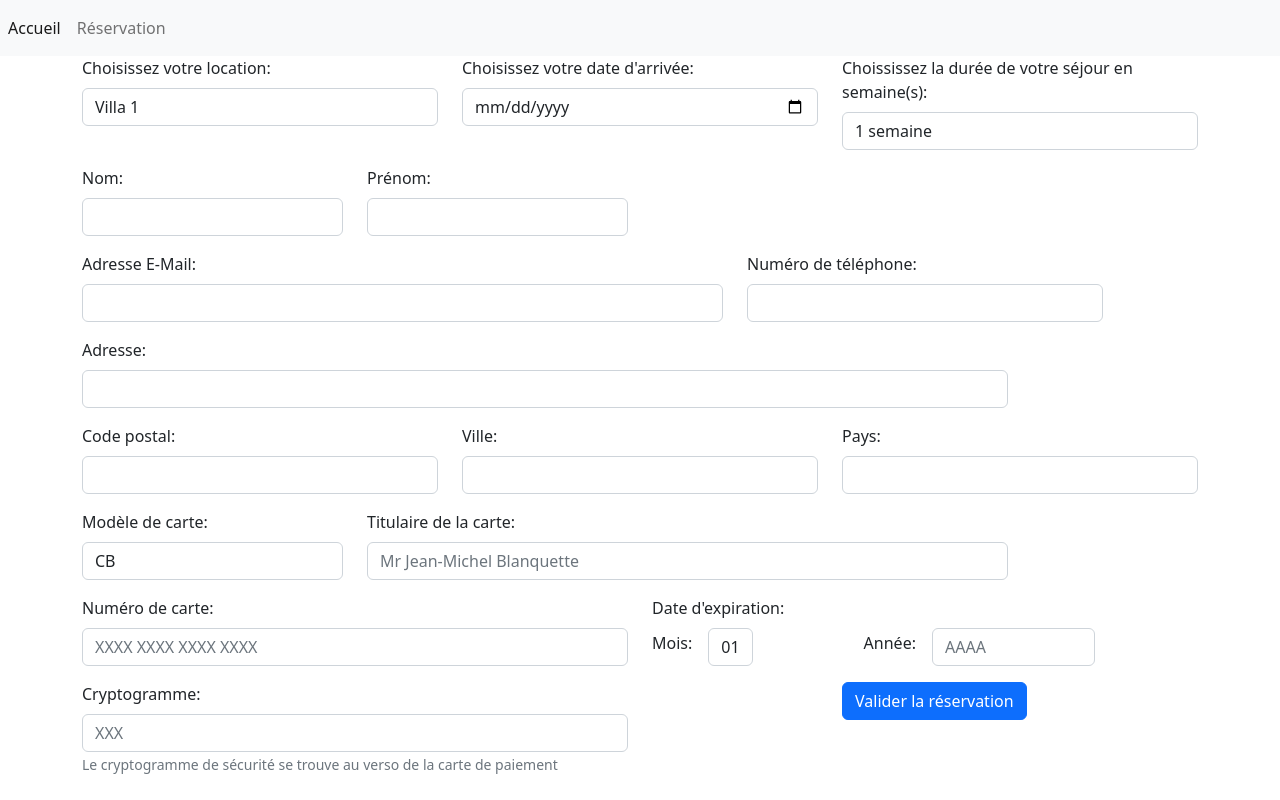
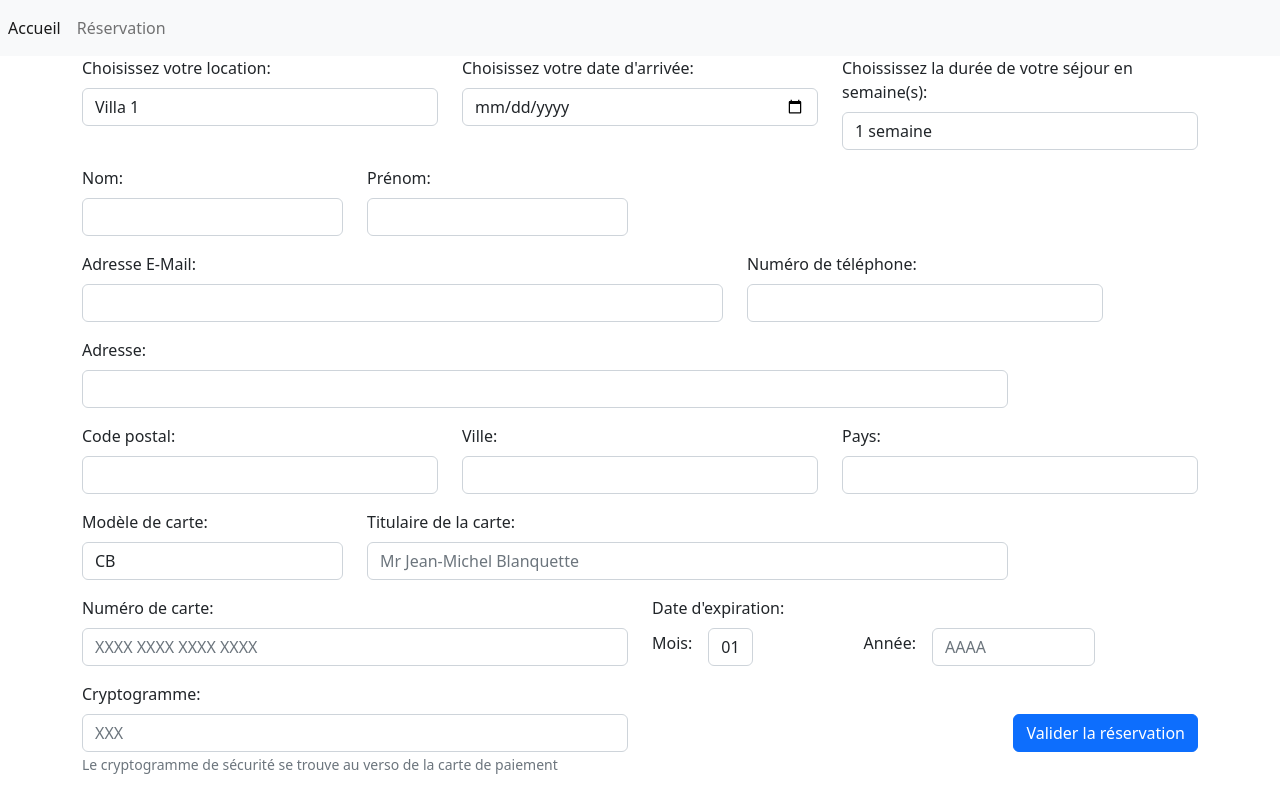
Before and after one commit to rbdeveloppement/projetLocation, a plain HTML site: page reservation.html in a window 1280 px wide. Drawn offline with nearby package versions, Linux system fonts and the light colour scheme.

Commit message:
ajusté position du bouton réserver sur formulaire

```diff
--- a/reservation.html
+++ b/reservation.html
@@ -171,8 +171,8 @@
                 <small id="helpId" class="form-text text-muted">Le cryptogramme de sécurité se trouve au verso de la
                     carte de paiement</small>
             </div>
-        <div class="col-sm-6 col-lg-3 offset-lg-2 mb-3">
-            <button type="submit" class="btn btn-primary">Valider la réservation</button>
+        <div class="col-sm-6 col-lg-3 offset-lg-3 mb-2 d-flex align-items-center align-self-center">
+            <button type="submit" class="btn btn-primary ms-lg-auto">Valider la réservation</button>
         </div>
         </div>
     </div>
```
